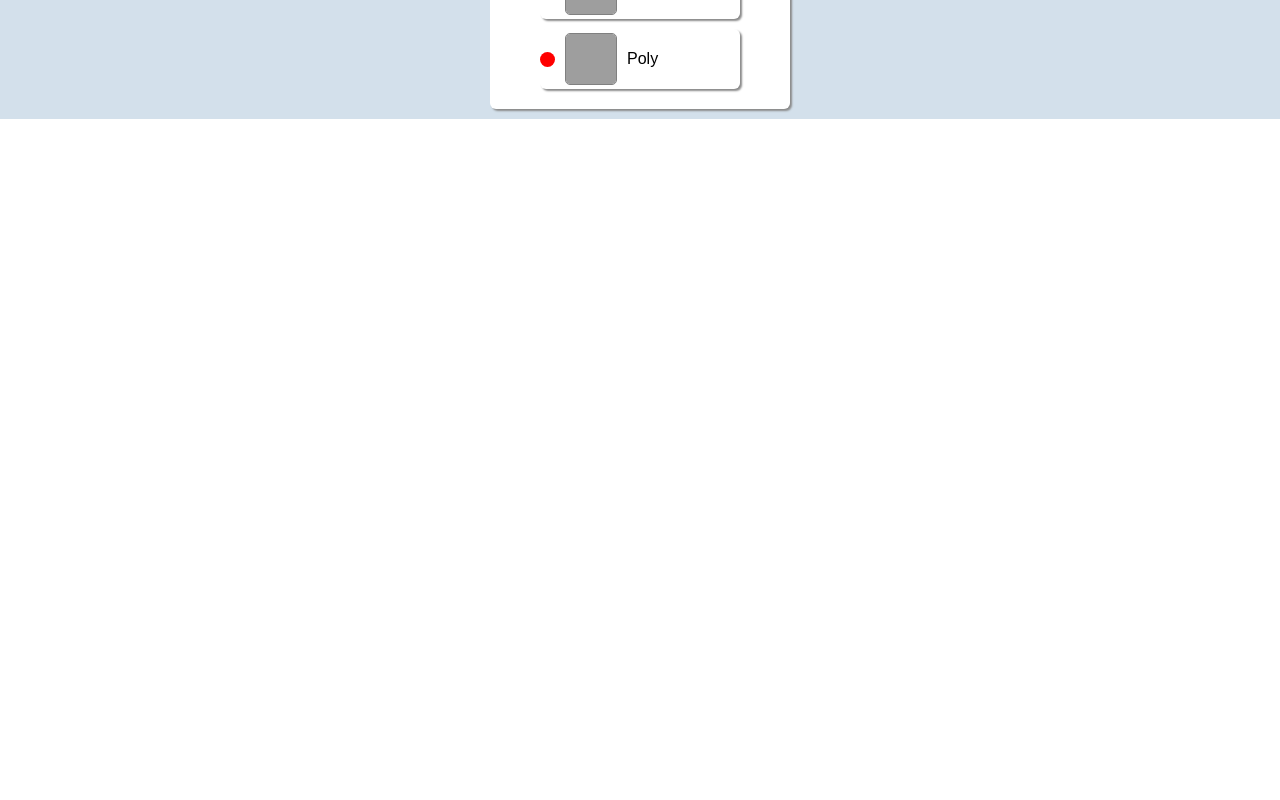
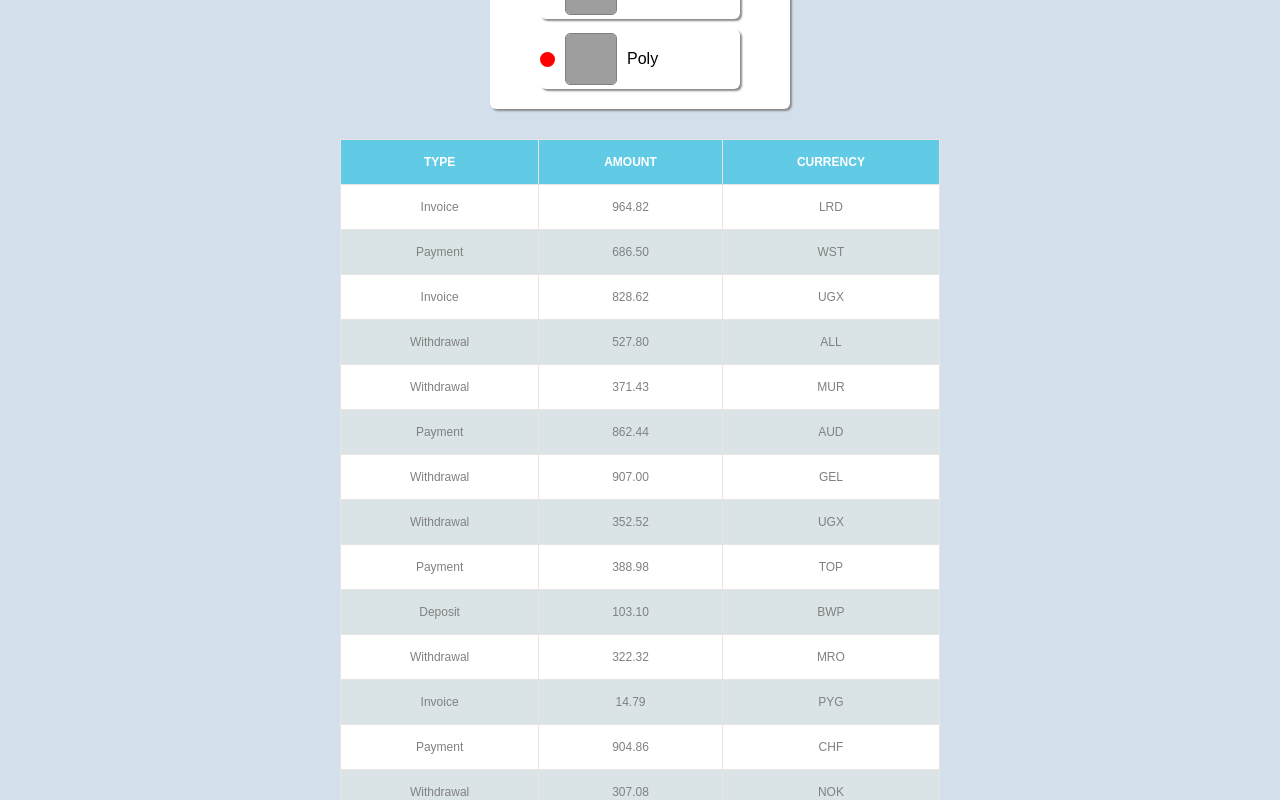
Before and after one commit to VKoshovec/goit-react-hw-01-components, a React (Create React App) app: page / in a window 1280 px wide. Shown: the part 760-1560 px from the top of the page. Before the commit the page ends 879 px from the top, so only its background shows below. Built offline with nearby package versions, Linux system fonts and the light colour scheme; grey boxes are pictures that could not be loaded; the HTML template or start-up script is replaced by a standard one.

Commit message:
almost_fin

```diff
--- a/src/App.js
+++ b/src/App.js
@@ -2,9 +2,12 @@
 import Profile from './components/Profile/Profile';
 import Statistics from './components/Statistics/Statistics';
 import FriendList from './components/FriendList/FriendList';
-import data from '../src/data.json';
-import user from '../src/user.json';
-import friends from './friends.json';
+import TransactionHistory from './components/TransactionHistory/TransactionHistory';
+
+import data from '../src/data/data.json';
+import user from '../src/data/user.json';
+import friends from '../src/data/friends.json';
+import transactions from '../src/data/transactions.json'
 
 
 function App() {
@@ -13,6 +16,7 @@
       <Profile { ...user } />
       <Statistics title="Upload stats" stats={data} grouped/>
       <FriendList friends={ friends }/>
+      <TransactionHistory items={ transactions }/>
     </Paper>
   );
 }
--- a/src/components/FriendListItem/FriendListItem.jsx
+++ b/src/components/FriendListItem/FriendListItem.jsx
@@ -1,9 +1,9 @@
 import PropTypes from 'prop-types';
 import css from './friendListItem.module.css'
 
-function FriendListItem ({ id, avatar, name, isOnline }) {
+function FriendListItem ({ avatar, name, isOnline, id }) {
  return (
-     <li key ={ id } className={ css.item }>
+     <li key={ id } className={ css.item }>
        <span className={ isOnline? css.statusOnline : css.statusOffline }></span>
        <img className={ css.avatar } src= { avatar } alt="User avatar" width="48" />
        <p className={ css.name }>{ name }</p>
@@ -15,6 +15,7 @@
     avatar: PropTypes.string,
     name: PropTypes.string,
     isOnline: PropTypes.bool,
+    id: PropTypes.number,
 }
 
 export default FriendListItem;
--- a/src/components/Paper/Paper.jsx
+++ b/src/components/Paper/Paper.jsx
@@ -4,7 +4,7 @@
  display: block;
  background-color: rgb(211, 224, 235);
  padding-top: 10px;
- padding-bottom: 10px;
+ padding-bottom: 20px;
  width: 100%;
  height: 100%;
 `;
--- a/src/components/Profile/Profile.jsx
+++ b/src/components/Profile/Profile.jsx
@@ -42,11 +42,11 @@
     tag: PropTypes.string.isRequired,
     location: PropTypes.string.isRequired,
     avatar: PropTypes.string,
-    stats: {
-      followers: PropTypes.number.isRequired,
-      views: PropTypes.number.isRequired,
-      likes: PropTypes.number.isRequired,
-  }
+    stats: PropTypes.shape({
+        followers: PropTypes.number.isRequired,
+        views: PropTypes.number.isRequired,
+        likes: PropTypes.number.isRequired
+    })
 };
 
 export default Profile;
--- a/src/components/Statistics/Statistics.jsx
+++ b/src/components/Statistics/Statistics.jsx
@@ -28,7 +28,6 @@
 function randomColor () {
 
   const bgcolor = "#"+(Math.round(999999 - 99999 * Math.random()) );
-  console.log(bgcolor)
   return {
     backgroundColor: bgcolor,
   }
--- /dev/null
+++ b/src/components/TransactionHistory/TransactionHistory.jsx
@@ -0,0 +1,38 @@
+import PropTypes from 'prop-types';
+import css from './transactionHistory.module.css';
+
+const TransactionHistory = ({ items }) => {
+    return (
+    <table className = { css.transactionHistory }>
+        <thead>
+            <tr>
+                <th>Type</th>
+                <th>Amount</th>
+                <th>Currency</th>
+            </tr>
+        </thead>
+        <tbody>
+            { items.map(item =>
+               <tr key={ item.id }>
+                   <td>{ item.type }</td>
+                   <td>{ item.amount }</td>
+                   <td>{ item.currency }</td>
+               </tr>
+            )}
+        </tbody>
+    </table>
+    );
+};
+
+TransactionHistory.prototype = {
+    items: PropTypes.arrayOf(
+        PropTypes.shape({
+            "id": PropTypes.string.isRequired,
+            "type": PropTypes.string.isRequired,
+            "amount": PropTypes.string.isRequired,
+            "currency": PropTypes.string.isRequired
+        })
+    )
+}
+
+export default TransactionHistory;
--- /dev/null
+++ b/src/components/TransactionHistory/transactionHistory.module.css
@@ -0,0 +1,32 @@
+.transactionHistory {
+    background-color: #fff;
+    font-family: Arial, Helvetica, sans-serif;
+    font-size: 12px;
+    margin-left: auto;
+    margin-right: auto;
+    margin-top: 30px;
+    width: 600px;
+    border-collapse: collapse;
+
+}
+
+.transactionHistory thead {
+    background-color: rgb(97, 202, 228);
+    text-transform: uppercase;
+    color: #fff;
+}
+
+.transactionHistory th,
+.transactionHistory td {
+    padding: 15px;
+    margin-left: 10px;
+    border:rgb(233, 227, 227) 1px solid;
+    text-align: center;
+}
+
+.transactionHistory tr td {
+   color: gray;
+   text-transform: capitalize;
+}
+
+.transactionHistory tr:nth-child(even) {background-color: #dae4e6;}
--- /dev/null
+++ b/src/data/transactions.json
@@ -0,0 +1,122 @@
+[
+  {
+    "id": "1e0700a2-5183-4291-85cc-2065a036a683",
+    "type": "invoice",
+    "amount": "964.82",
+    "currency": "LRD"
+  },
+  {
+    "id": "a30f821b-4d25-4ff0-abdd-e340b3f0dd2b",
+    "type": "payment",
+    "amount": "686.50",
+    "currency": "WST"
+  },
+  {
+    "id": "44dca67a-8e5a-4798-bf8e-b15efd4e1abd",
+    "type": "invoice",
+    "amount": "828.62",
+    "currency": "UGX"
+  },
+  {
+    "id": "ea8ed3dc-2b68-4a53-905a-53ecb0adef33",
+    "type": "withdrawal",
+    "amount": "527.80",
+    "currency": "ALL"
+  },
+  {
+    "id": "ea76146a-0b00-4b80-bc02-a8c822176712",
+    "type": "withdrawal",
+    "amount": "371.43",
+    "currency": "MUR"
+  },
+  {
+    "id": "63ca02f9-d637-46b5-9237-f3b24425e029",
+    "type": "payment",
+    "amount": "862.44",
+    "currency": "AUD"
+  },
+  {
+    "id": "ed0263e8-59a5-4bf1-87e0-2bb88e53dc34",
+    "type": "withdrawal",
+    "amount": "907.00",
+    "currency": "GEL"
+  },
+  {
+    "id": "6013bad0-750c-4691-8bc2-d8f2b43969c4",
+    "type": "withdrawal",
+    "amount": "352.52",
+    "currency": "UGX"
+  },
+  {
+    "id": "252c7be4-8b06-4fa7-8d42-61fb835b70d5",
+    "type": "payment",
+    "amount": "388.98",
+    "currency": "TOP"
+  },
+  {
+    "id": "4eaab41b-b967-40ac-82ed-85fc66f646f1",
+    "type": "deposit",
+    "amount": "103.10",
+    "currency": "BWP"
+  },
+  {
+    "id": "9648a350-8469-42d5-8bf3-18090de5fe67",
+    "type": "withdrawal",
+    "amount": "322.32",
+    "currency": "MRO"
+  },
+  {
+    "id": "9c5c25fb-1a95-4b2f-8d1f-4c4426d677cc",
+    "type": "invoice",
+    "amount": "14.79",
+    "currency": "PYG"
+  },
+  {
+    "id": "43ef232c-80e9-4d6f-b48a-b22405620de3",
+    "type": "payment",
+    "amount": "904.86",
+    "currency": "CHF"
+  },
+  {
+    "id": "5161682e-e620-4019-ab0a-24ceb10fbd20",
+    "type": "withdrawal",
+    "amount": "307.08",
+    "currency": "NOK"
+  },
+  {
+    "id": "7b119d71-42e6-4c42-a141-6818b07bb9ff",
+    "type": "invoice",
+    "amount": "275.07",
+    "currency": "AWG"
+  },
+  {
+    "id": "a4f65722-65c4-4c28-b1f4-b8ed988bb205",
+    "type": "deposit",
+    "amount": "213.10",
+    "currency": "STD"
+  },
+  {
+    "id": "c6e5784b-0ca3-48d6-86e5-b5128af5a523",
+    "type": "invoice",
+    "amount": "116.11",
+    "currency": "CUP CUC"
+  },
+  {
+    "id": "c9ebed6a-3a02-4b49-ac0d-0534b51f2bfd",
+    "type": "invoice",
+    "amount": "878.67",
+    "currency": "HKD"
+  },
+  {
+    "id": "a4a98b0e-b22c-438b-9f83-de2df52110c8",
+    "type": "invoice",
+    "amount": "725.03",
+    "currency": "UYU UYI"
+  },
+  {
+    "id": "b39bfa7a-0166-4c47-94d6-87d20590f746",
+    "type": "payment",
+    "amount": "405.45",
+    "currency": "MDL"
+  }
+]
```
Also changed, not shown: src/data/data.json (renamed from src/data.json), src/data/friends.json (renamed from src/friends.json), src/data/user.json (renamed from src/user.json).
